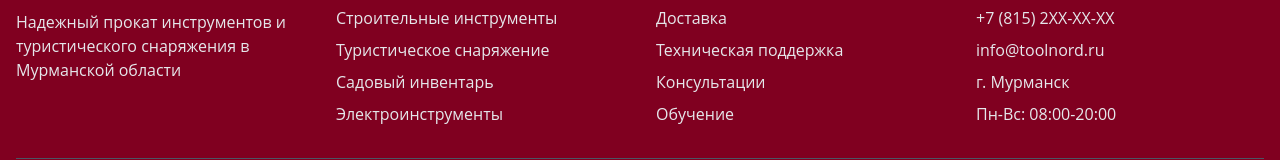
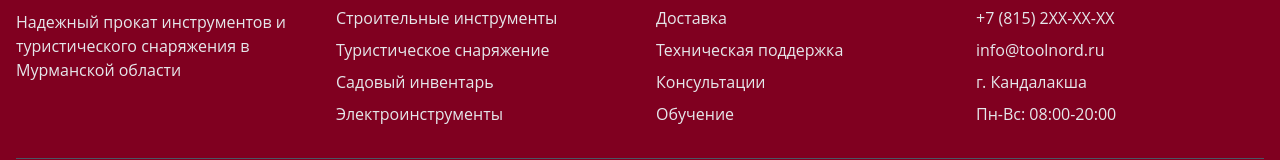
Before and after one commit to pr-poehali-dev/tool-rental-project, a React (Vite) app: page / in a window 1280 px wide. Shown: the part 3430-3590 px from the top of the page. Built offline with nearby package versions, Linux system fonts and the light colour scheme.

Commit message:
Обновление 1 компонентов

```diff
--- a/src/components/Footer.tsx
+++ b/src/components/Footer.tsx
@@ -37,7 +37,8 @@ export default function Footer() {
             <ul className="space-y-2 text-gray-200">
               <li>+7 (815) 2XX-XX-XX</li>
               <li>info@toolnord.ru</li>
-              <li>г. Мурманск</li>
+              <li>г. Кандалакша
+</li>
               <li>Пн-Вс: 08:00-20:00</li>
             </ul>
           </div>
```
